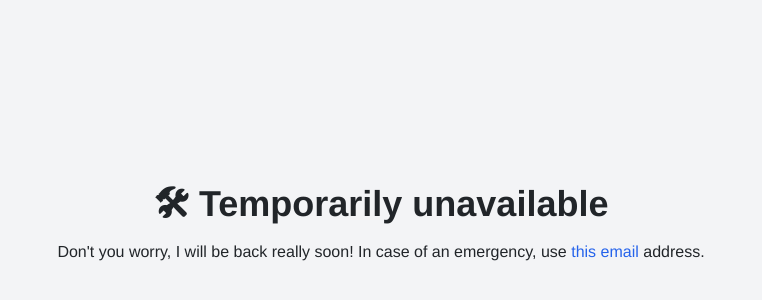
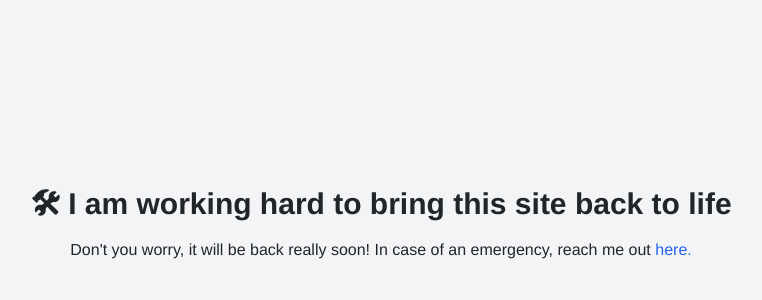
Before and after one commit to noonosh/nuriddinislamov.com-old, a React (Create React App) app: page / in a window 1280 px wide. Shown: the part 136-436 px from the top of the page, without its empty margins (259-1021 px from the left). Built offline with nearby package versions, Linux system fonts and the light colour scheme.

Commit message:
Update maintenance text

```diff
--- a/src/Maintenance.js
+++ b/src/Maintenance.js
@@ -6,19 +6,18 @@ function Maintenance() {
 	}, []);
 	return (
 		<React.Fragment>
-			<div className='flex flex-column h-screen w-100 text-center justify-center dark:bg-gray-800'>
-				<h1 className='font-bold text-4xl py-3 dark:text-white'>
-					🛠 Temporarily unavailable
+			<div className='flex flex-column w-100 min-h-screen text-center justify-center items-center'>
+				<h1 className='font-bold text-3xl py-3 dark:text-white'>
+					🛠 I am working hard to bring this site back to life
 				</h1>
-				<p className='mb-24 dark:text-gray-400'>
-					Don't you worry, I will be back really soon! In case of an
-					emergency, use{' '}
+				<p className='mb-24 dark:text-gray-300'>
+					Don't you worry, it will be back really soon! In case of an
+					emergency, reach me out{' '}
 					<a
 						href='mailto:nuriddinislamov@icloud.com'
-						className='text-blue-600 hover:underline dark:text-blue-400 dark:hover:text-blue-500 transition duration-500 ease-in-out'>
-						this email
+						className='text-blue-600 hover:underline hover:text-blue-700'>
+						here.
 					</a>{' '}
-					address.
 				</p>
 			</div>
 		</React.Fragment>
```
